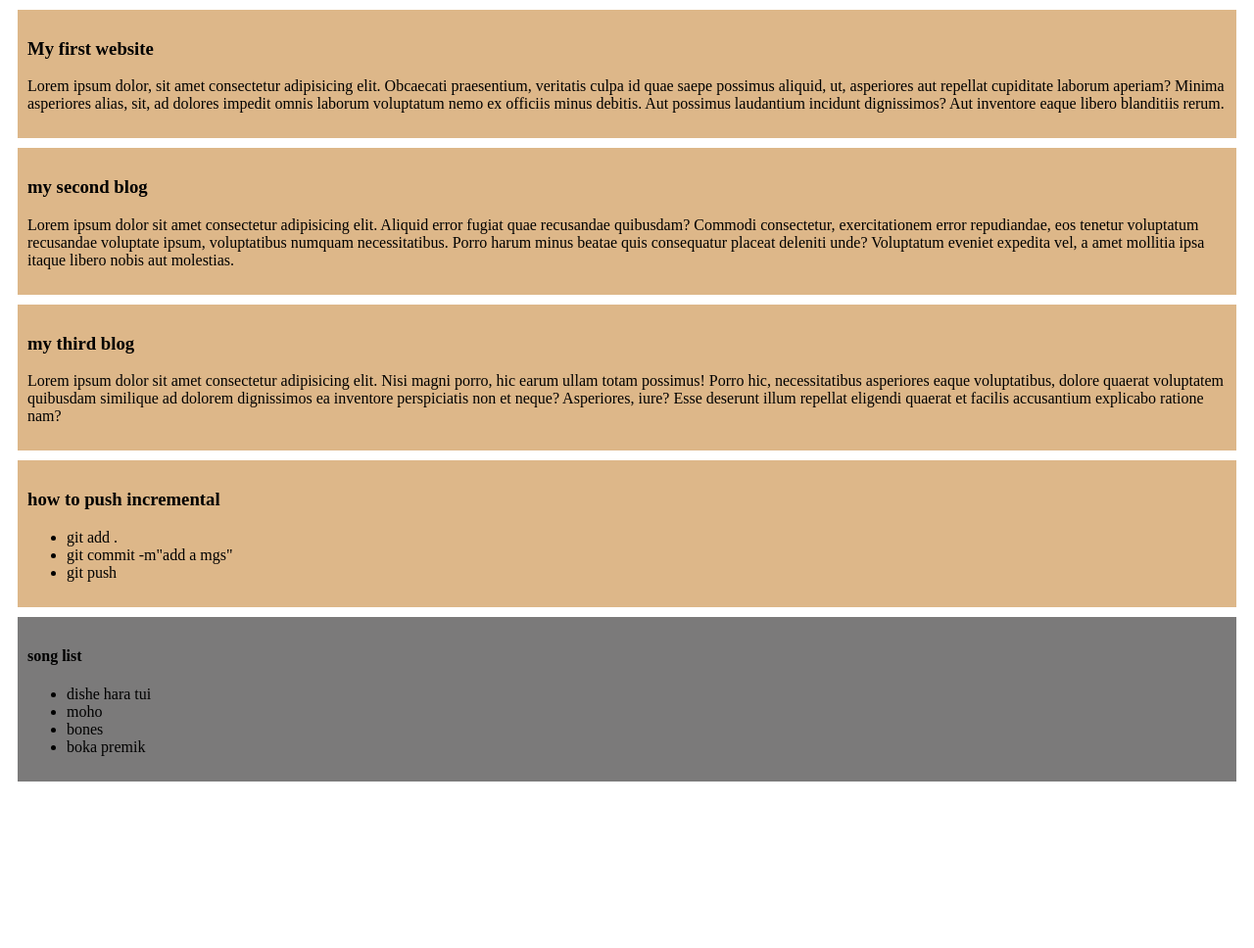
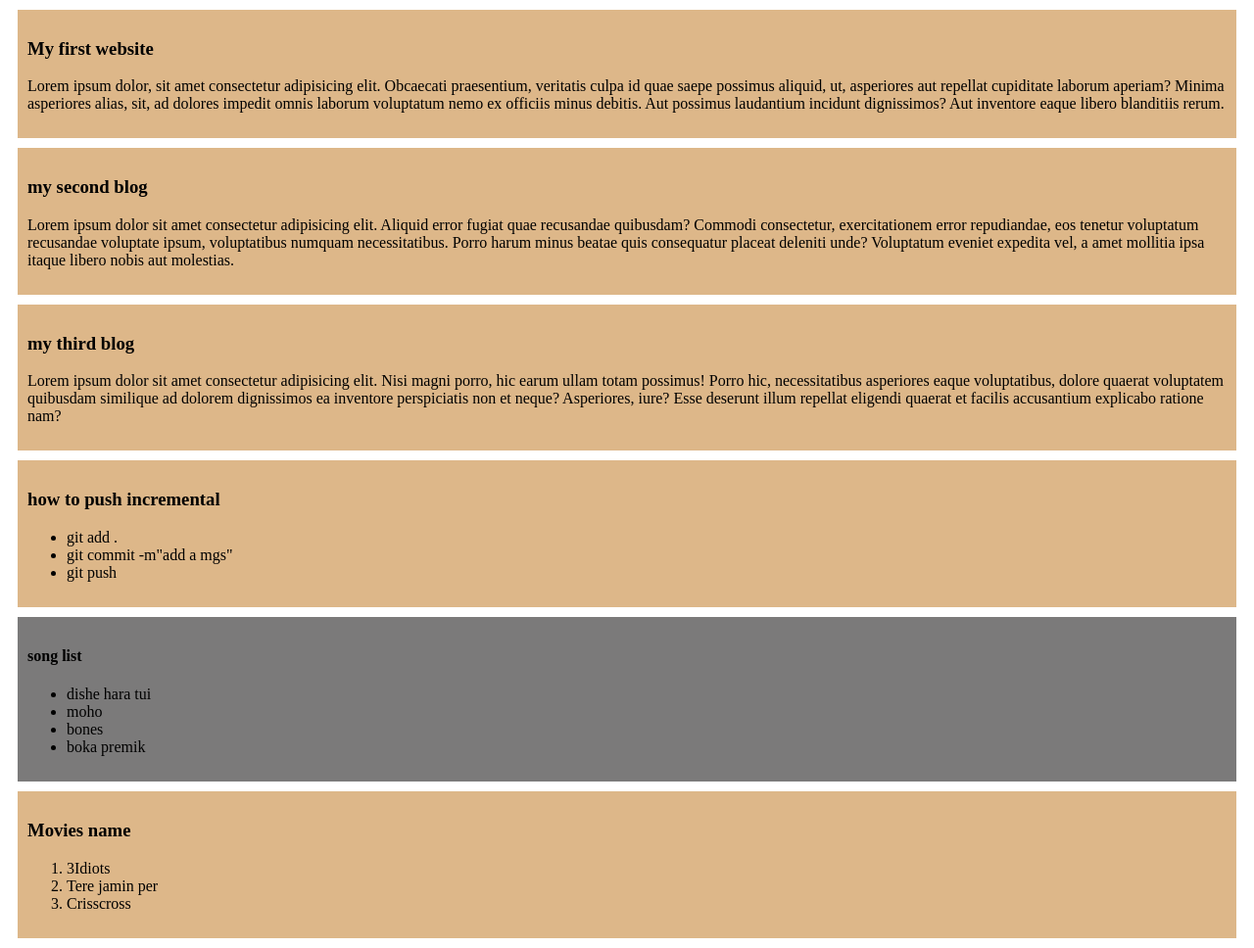
Before and after one commit to sarna375/my-first-github-repo, a plain HTML site: page index.html in a window 1280 px wide. Shown: the whole page at 98% size. Before the commit the page ends 808 px from the top, so only its background shows below. Drawn offline with Linux system fonts and the light colour scheme.

Commit message:
added movies name

```diff
--- a/index.html
+++ b/index.html
@@ -44,5 +44,14 @@
         <li>boka premik</li>
     </ul>
     </div>
+    <div>
+        <h3>Movies name</h3>
+            <ol>
+                <li>3Idiots</li>
+                <li>Tere jamin per</li>
+                <li>Crisscross</li>
+            </ol>
+
+    </div>
 </body>
 </html>
```
